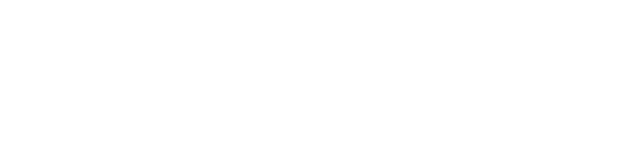
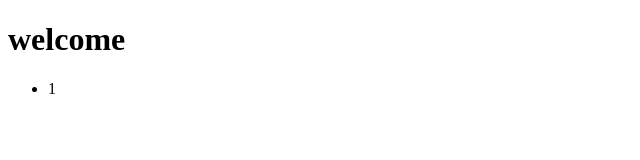
Before and after one commit to mhdisk/My-portofolio, a plain HTML site: page index.html in a window 1280 px wide. Shown: the whole page, without its empty margins (0-640 px from the left). Drawn offline with Linux system fonts and the light colour scheme.

Commit message:
menambah header

```diff
--- a/index.html
+++ b/index.html
@@ -7,6 +7,9 @@
     <title>my web</title>
 </head>
 <body>
-
+    <h1>welcome</h1>
+    <ul>
+        <li>1</li>
+    </ul>
 </body>
 </html>
```
